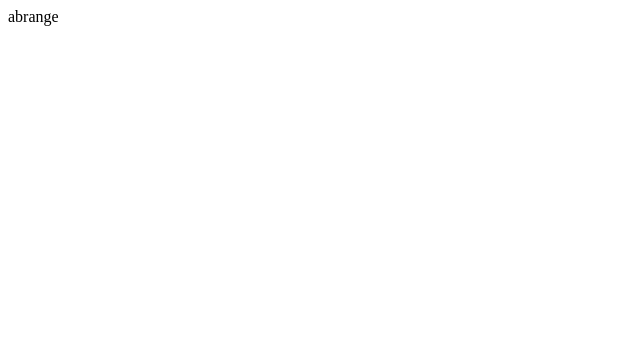
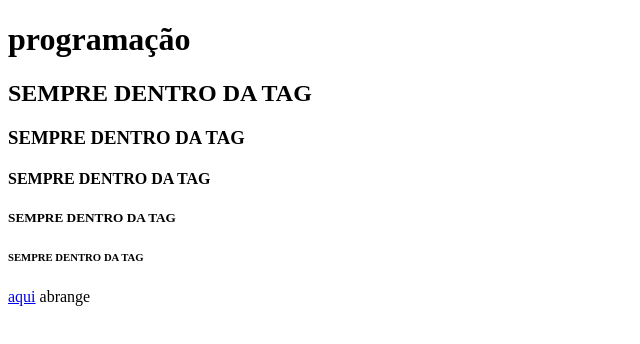
Before and after one commit to EpitacioMendes/PROGRAMA-O-FB, a plain HTML site: page index.html in a window 1280 px wide. Shown: the whole page, without its empty margins (0-640 px from the left). Drawn offline with Linux system fonts and the light colour scheme.

Commit message:
arquivos modificados

```diff
--- a/index.html
+++ b/index.html
@@ -6,6 +6,12 @@
     <title>epitaciomendes</title>
 </head>
 <body>
-
+ <h1>programação</h1>
+ <h2>SEMPRE DENTRO DA TAG</h2>
+ <h3>SEMPRE DENTRO DA TAG</h3>
+ <h4>SEMPRE DENTRO DA TAG</h4>
+ <h5>SEMPRE DENTRO DA TAG</h5>
+ <h6>SEMPRE DENTRO DA TAG</h6>
+ <a href="contato.html">aqui</a>
 </body>abrange
 </html>
```
Also changed, not shown: contato.html (added, +14 -0 lines), ABG.jpg (added), paisagem.jpg (added).
